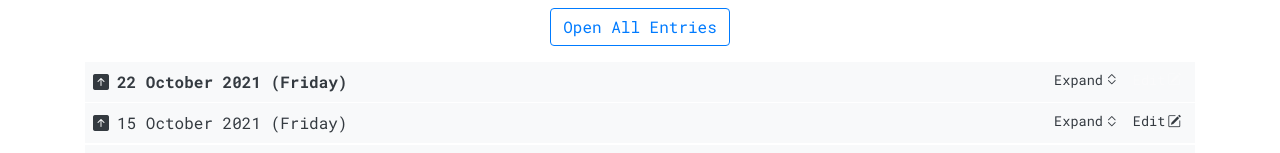
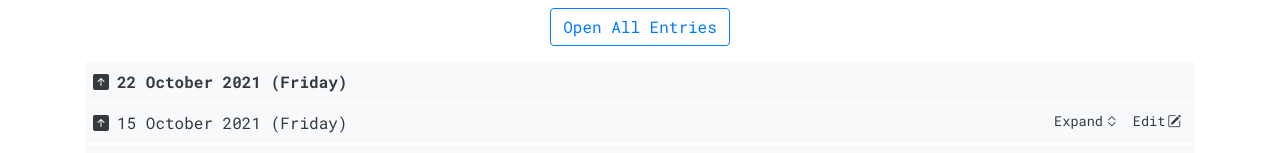
Before and after one commit to TransistorSmoke/daily-task-report, an Angular app: page / in a window 1280 px wide. Shown: the part 536-689 px from the top of the page. Built offline with nearby package versions, Linux system fonts and the light colour scheme; what angular-mydatepicker would draw is missing.

Commit message:
WIP - added directive to control Ux for the entry's update behavior

```diff
--- a/src/app/app.module.ts
+++ b/src/app/app.module.ts
@@ -12,6 +12,7 @@ import { ButtonComponent } from './button/button.component';
 import { BrowserAnimationsModule } from '@angular/platform-browser/animations';
 import { AngularMyDatePickerModule } from 'angular-mydatepicker';
 import { SearchbarComponent } from './searchbar/searchbar.component';
+import { EntryDirective } from './records/entry/entry.directive';
 
 
 
@@ -25,6 +26,7 @@ import { SearchbarComponent } from './searchbar/searchbar.component';
     FormDirective,
     ButtonComponent,
     SearchbarComponent,
+    EntryDirective,
   ],
   imports: [
     BrowserModule,
--- a/src/app/records/entry/entry.component.html
+++ b/src/app/records/entry/entry.component.html
@@ -9,8 +9,7 @@
     </i>
     <span class="entry-date-width" [ngClass]="{'font-weight-bold': entryIndex === 0 }">{{ singleRecordEntry.entryDate | date: 'd MMMM YYYY (EEEE)'}} </span>
 
-
-    <div class="row-action">
+    <div class="row-action" *ngIf="singleRecordEntry.entryText">
         <!-- Expand/collapse the entry row -->
         <span
             class="expand-collapse"
@@ -27,8 +26,6 @@
                 Edit<i class="entry-icon bi bi-pencil-square row-action-icon" title="Edit entry record"></i>
         </span>
     </div>
-
-
 </div>
 
 <div>
@@ -37,7 +34,8 @@
         class="list-group-item h-0 border border-light text-secondary entry-font-sm"
         contenteditable="false"
         [ngClass]="{hide: !singleRecordEntry.isEntryShown}"
-        #entryElement>{{ singleRecordEntry.entryText}}</article>
+        #entryElement>{{ singleRecordEntry.entryText}}
+    </article>
 
     <!-- Choose to save or cancel the update of the entry -->
     <div class="text-right mb-3" [ngClass]="{hide: !isEditClicked}">
--- /dev/null
+++ b/src/app/records/entry/entry.directive.ts
@@ -0,0 +1,10 @@
+import { Directive } from '@angular/core';
+
+@Directive({
+  selector: '[articleUxControl]'
+})
+export class EntryDirective {
+
+  constructor() { }
+
+}
--- a/src/app/records/records-group/records-group.component.html
+++ b/src/app/records/records-group/records-group.component.html
@@ -14,7 +14,8 @@
 						[singleRecordEntry]="entry"
 						[isShown]="entry.isEntryShown"
 						[openEntries]="isOpenAllEntries"
-						[entryIndex]="i">
+						[entryIndex]="i"
+                        articleUxControl>
 					</app-entry>
 				</li>
 			</ul>
```
Also changed, not shown: 1 other file (tests, documents, lock files or other folders).
